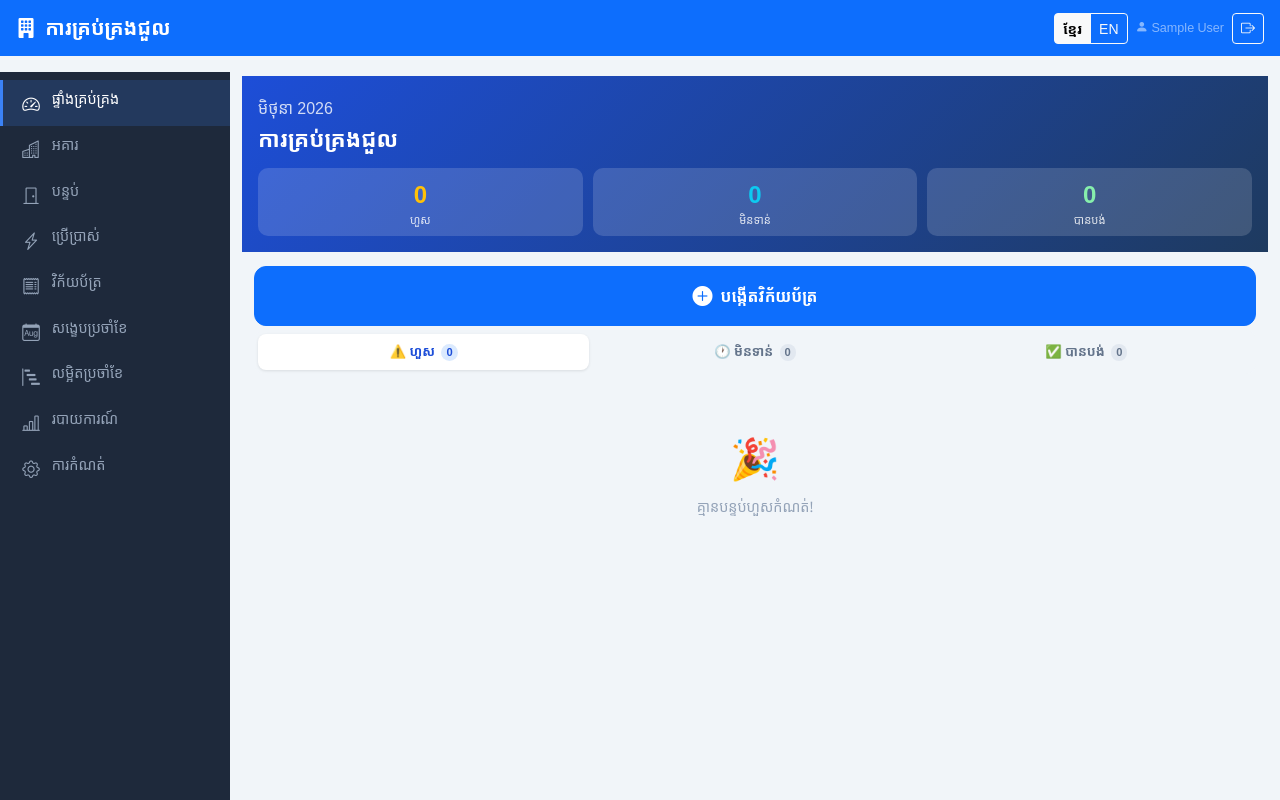
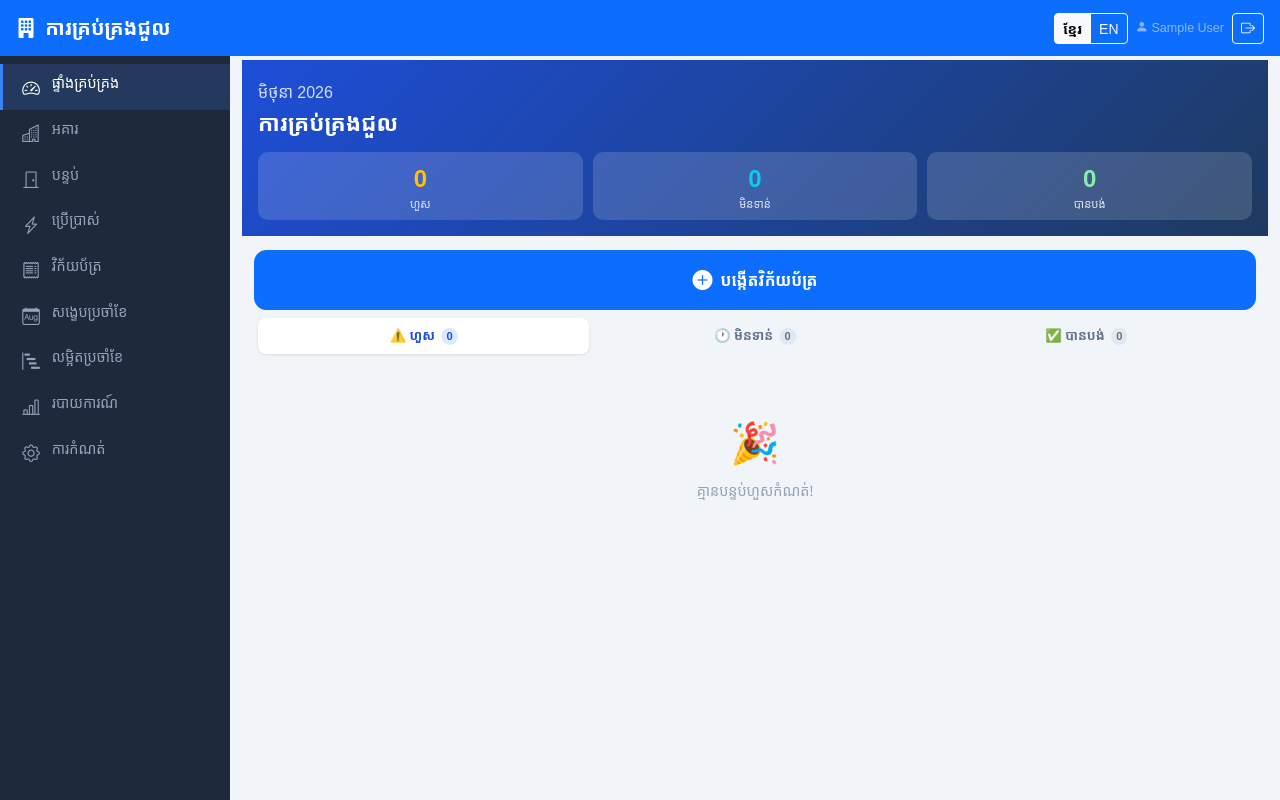
Before and after one commit to sopheak1/room-rental-management-system, a Flask app: page / in a window 1280 px wide. Run offline with Flask 3, Linux system fonts and the light colour scheme; the visitor is signed in with stand-in values (Sample User, id 1); data that the repository does not hold is empty.

Commit message:
Responsive navbar height via JS ResizeObserver pattern — set --navbar-h CSS var dynamically

```diff
--- a/app/static/css/style.css
+++ b/app/static/css/style.css
@@ -10,7 +10,7 @@ body {
   width: 230px;
   background-color: #1e293b;
   position: fixed;
-  top: 72px;
+  top: var(--navbar-h, 60px);
   left: 0;
   bottom: 0;
   z-index: 200;
@@ -53,7 +53,7 @@ body {
 
 /* ─── Main Content ───────────────────────────────────────── */
 .main-content {
-  padding-top: 72px;
+  padding-top: var(--navbar-h, 60px);
 }
 
 @media (min-width: 992px) {
--- a/app/static/js/main.js
+++ b/app/static/js/main.js
@@ -3,6 +3,20 @@ function toggleMSection(header) {
   header.classList.toggle('collapsed');
   header.nextElementSibling.classList.toggle('collapsed');
 }
+
+// Sync --navbar-h CSS variable to actual navbar height
+(function () {
+  function syncNavbarHeight() {
+    var nav = document.querySelector('.navbar');
+    if (nav) {
+      document.documentElement.style.setProperty('--navbar-h', nav.offsetHeight + 'px');
+    }
+  }
+  syncNavbarHeight();
+  window.addEventListener('resize', syncNavbarHeight);
+  // Also sync after fonts/icons finish loading (can change height slightly)
+  document.addEventListener('DOMContentLoaded', syncNavbarHeight);
+})();
 
 // ── Global money input formatter ──────────────────────────────
 // Add class="money-input" to any input that should format as #,###
--- a/app/templates/base.html
+++ b/app/templates/base.html
@@ -7,7 +7,7 @@
   <link href="https://cdn.jsdelivr.net/npm/bootstrap@5.3.2/dist/css/bootstrap.min.css" rel="stylesheet">
   <link href="https://cdn.jsdelivr.net/npm/bootstrap-icons@1.11.3/font/bootstrap-icons.css" rel="stylesheet">
   <link href="https://fonts.googleapis.com/css2?family=Noto+Sans+Khmer:wght@400;500;700&display=swap" rel="stylesheet">
-  <link href="{{ url_for('static', filename='css/style.css') }}?v=6" rel="stylesheet">
+  <link href="{{ url_for('static', filename='css/style.css') }}?v=7" rel="stylesheet">
   {% block head %}{% endblock %}
 </head>
 <body class="lang-{{ lang }}">
```
